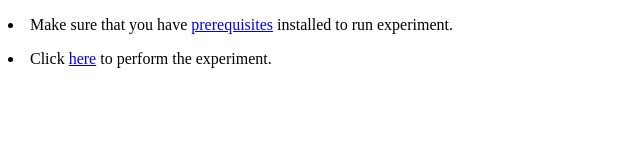
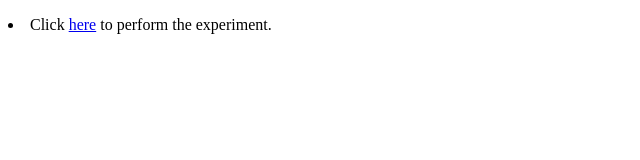
Before and after one commit to virtual-labs/exp-quad-atomic-molecule-iiith, a plain HTML site: page experiment/simulation/index.html in a window 1280 px wide. Shown: the whole page, without its empty margins (0-640 px from the left). Drawn offline with Linux system fonts and the light colour scheme.

Commit message:
added simulation files

```diff
--- a/experiment/simulation/index.html
+++ b/experiment/simulation/index.html
@@ -8,7 +8,7 @@
 
 
   <!-- Your code goes here-->
-  <p><li>Make sure that you have <a href="../Introduction.html"> prerequisites</a> installed to run experiment.</li>
+
 <p><li>Click <a href="../latest_project/bin/magnet.html">here</a> to perform the experiment.</li></p>
 
 	<!-- Add JS at the bottom of HTML file -->
```
